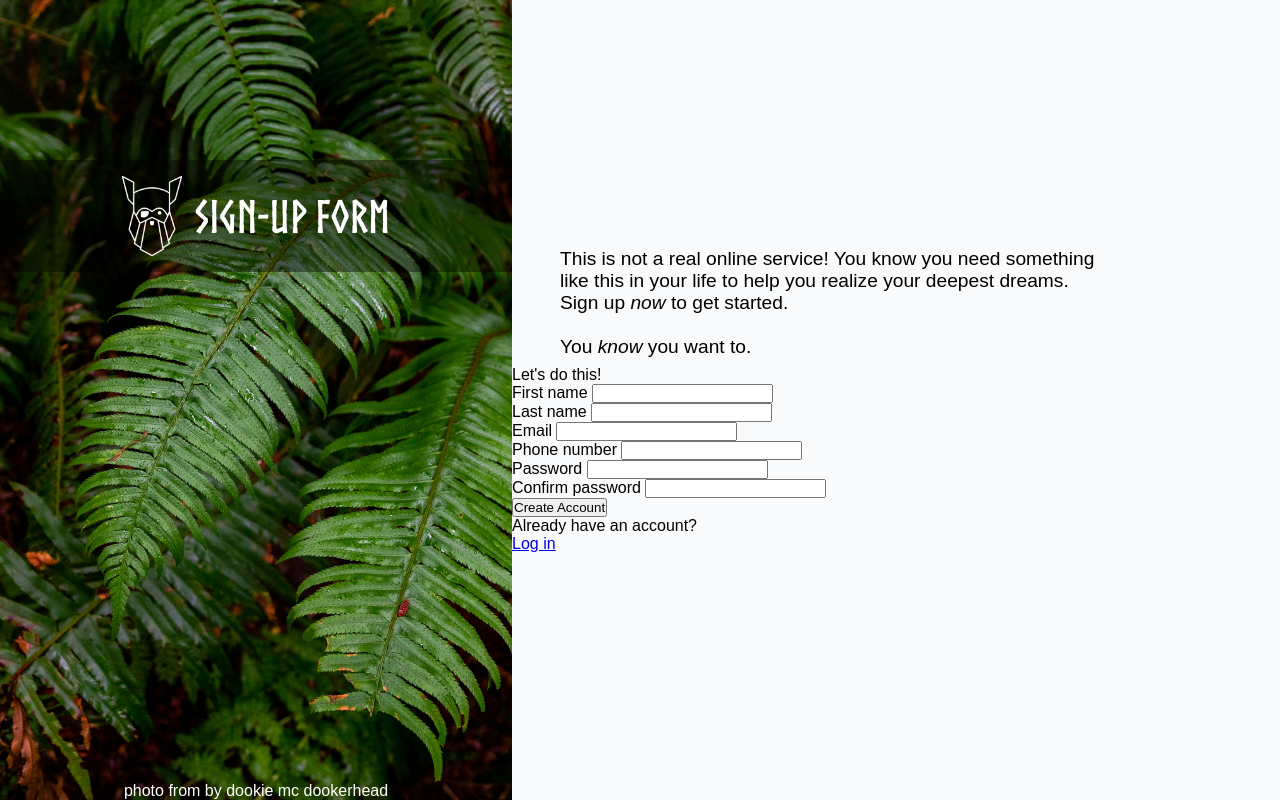
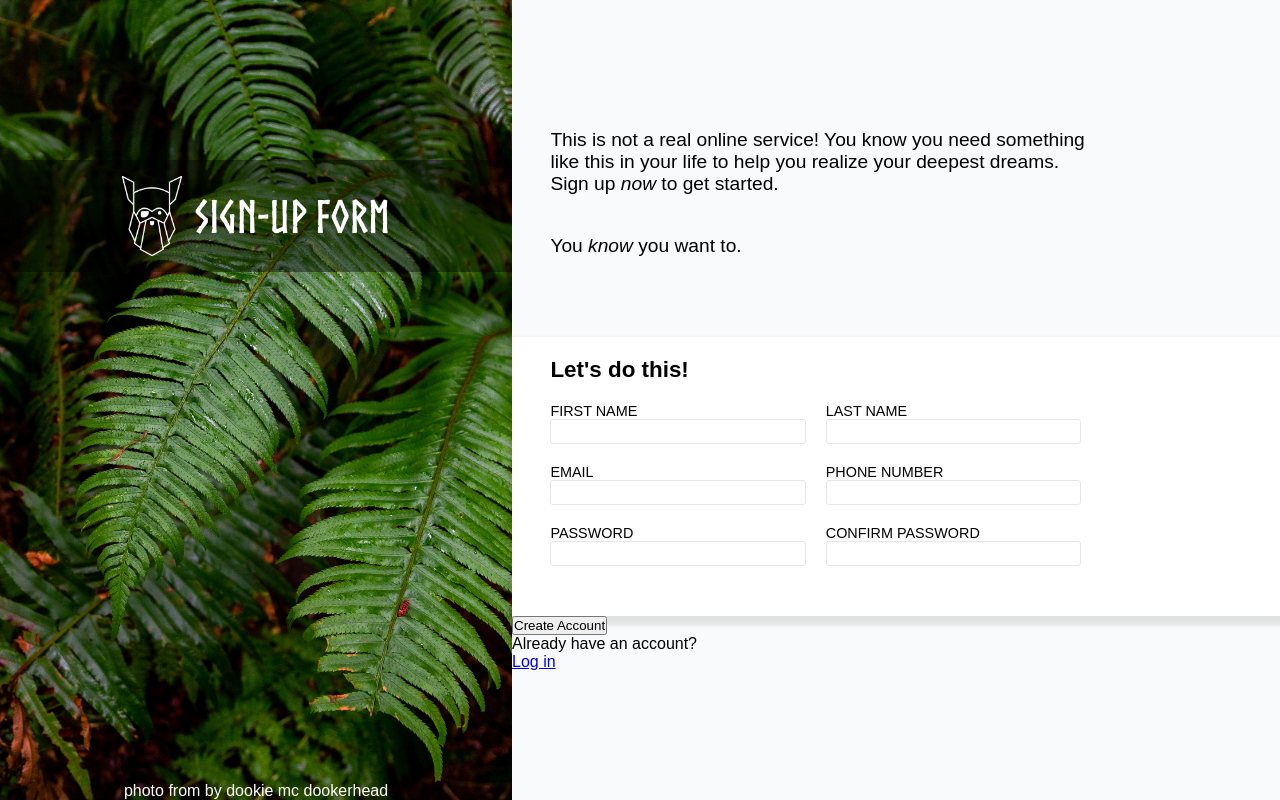
Before and after one commit to Moocifur/sign-up-form-v2, a plain HTML site: page index.html in a window 1280 px wide. Drawn offline with Linux system fonts and the light colour scheme.

Commit message:
finished top and input/middle

```diff
--- a/index.html
+++ b/index.html
@@ -25,11 +25,10 @@
         <div class="right">
 
             <div class="intro-section">
-                This is not a real online service! You know you need something <br/>
-                like this in your life to help you realize your deepest dreams. </br>
-                Sign up <em>now</em> to get started.
-                </br></br>
-                You <em>know</em> you want to.
+                <p>This is not a real online service! You know you need something</p>
+                <p>like this in your life to help you realize your deepest dreams.</p>
+                <p>Sign up <em>now</em> to get started.</p>
+                <p class="remote-text">You <em>know</em> you want to.</p>
             </div>
 
             <form action="">
--- a/styles.css
+++ b/styles.css
@@ -66,31 +66,66 @@
 .right {
     width: 60vw;
     background-color: #f9fafb;
+    /* background-color: blue; */
 
     display: flex;
-    /* flex-direction: column; */
     flex-flow: column nowrap;
     justify-content: center;
+}
+
+.intro-section,
+.input-section {
+    padding-left: 3vw;
 }
 
 .intro-section { /*dummy-text*/
     width: 90%;
     font-weight: 500;
     font-size: 1.2rem;
-
-    margin-left: 48px;
-    margin-bottom: 8px;
-    /* margin-top: 0px; */
 }
 
-.form-section {
+.remote-text {
+    margin: 40px 0 80px;
+}
+
+.input-section {
     background-color: white;
-    /* height: 33vh; */
-    margin-top: 32px;
+    box-shadow: 0 5px 5px 4px rgba(0, 0, 0, 0.1);
 
+    display: flex;
+    flex-flow: row wrap;
+
+    gap: 20px;
+    padding-top: 20px;
+    padding-bottom: 50px;
+}
+
+.input {
+    display: flex;
+    flex-flow: column wrap;
+    width: 35%;
+    font-size: 0.9rem;
+    text-transform: uppercase;
+    /* opacity: 50%; */
+}
+
+.form-title {
+    width: 100%;
+    font-size: 1.4rem;
+    font-weight: bold;
+}
+
+input {
+    border: 1px solid #e5e7eb;
+    border-radius: 3px;
+    height: 25px;
+}
+
+input:focus {
+    outline: none;
+    border: 2px solid blue;
 }
 
 .bottom {
-    /* height: 33vh; */
 
 }
```
